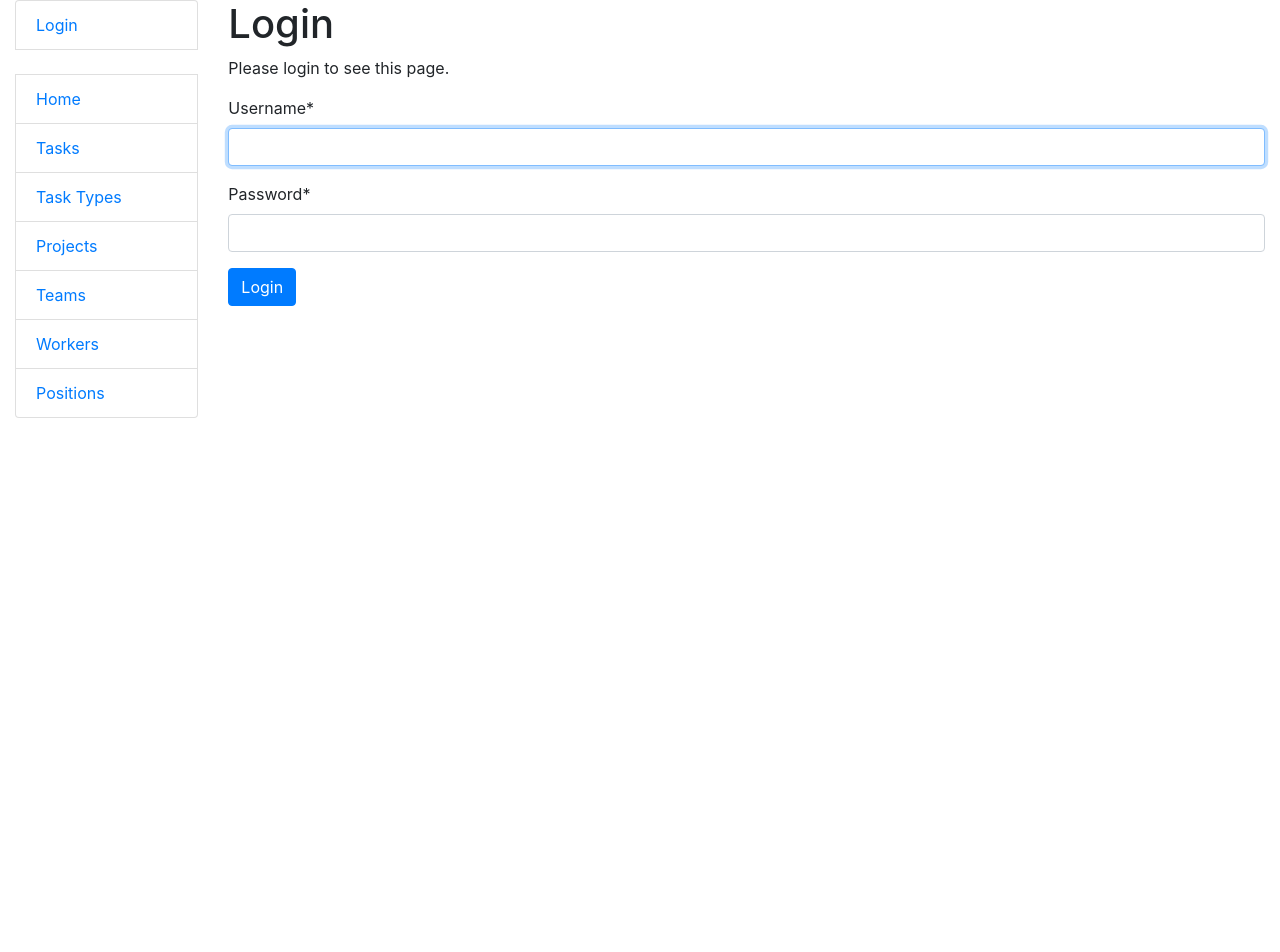
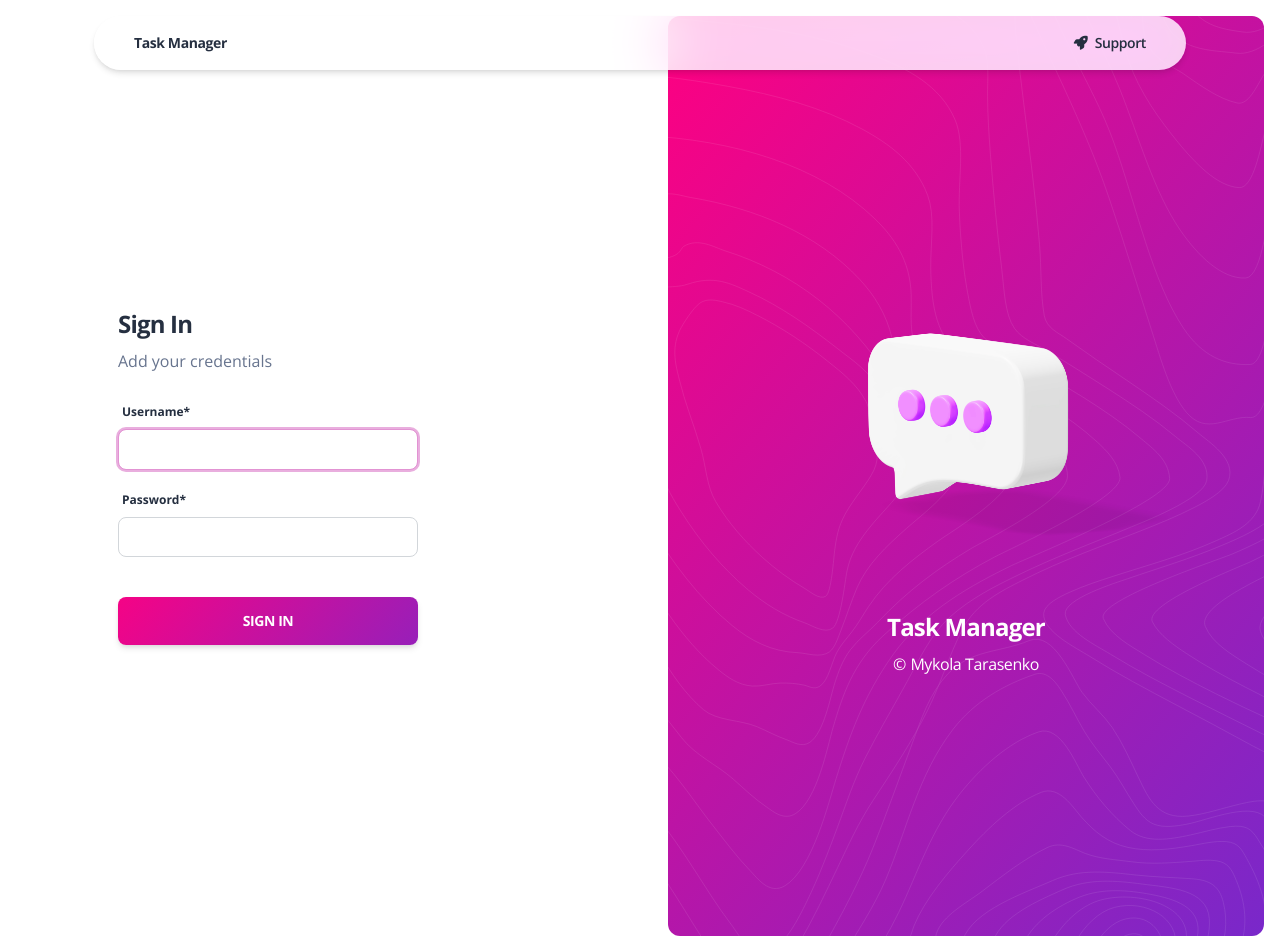
Before and after one commit to mykola-tarasenko/task-manager, a Django app: page /accounts/login/?next=/ in a window 1280 px wide. Run offline with Django 5.2, Linux system fonts and the light colour scheme; some libraries are stand-ins or nearby versions.

Commit message:
Update login.html

```diff
--- a/templates/includes/navigation-auth.html
+++ b/templates/includes/navigation-auth.html
@@ -5,8 +5,8 @@
         <nav class="navbar navbar-expand-lg  blur blur-rounded top-0 z-index-fixed shadow position-absolute my-3 py-2 start-0 end-0 mx-4">
           <div class="container-fluid">
             <a class="navbar-brand font-weight-bolder ms-sm-3"
-               href="/" rel="tooltip" title="Designed and Coded by Creative Tim" data-placement="bottom">
-              Soft UI Design System
+               href="/" rel="tooltip" title="Task Manager" data-placement="bottom">
+              Task Manager
             </a>
             <button class="navbar-toggler shadow-none ms-2" type="button" data-bs-toggle="collapse" data-bs-target="#navigation" aria-controls="navigation" aria-expanded="false" aria-label="Toggle navigation">
               <span class="navbar-toggler-icon mt-2">
@@ -19,21 +19,15 @@
               <ul class="navbar-nav navbar-nav-hover ms-lg-12 ps-lg-5 w-100">
                 <li class="nav-item ms-lg-auto">
                   <a class="nav-link nav-link-icon me-2"
-                     href="https://appseed.us/support/" target="_blank">
+                     href="mailto:mykola.tarasenko23@gmail.com" target="_blank">
                     <i class="fa fa-rocket me-1"></i>
                     <p class="d-inline text-sm z-index-1 font-weight-bold" data-bs-toggle="tooltip" data-bs-placement="bottom" title="Get Free Support">Support</p>
                   </a>
-                </li>
-                <li class="nav-item my-auto ms-3 ms-lg-0">
-                  <a href="https://appseed.us/product/soft-ui-design-pro/django/"
-                     target="_blank"
-                     class="btn btn-sm  bg-gradient-primary btn-round mb-0 me-1 mt-2 mt-md-0">PRO Version</a>
                 </li>
               </ul>
             </div>
           </div>
         </nav>
-        <!-- End Navbar -->
       </div>
     </div>
   </div>
--- a/templates/layouts/base-fullscreen.html
+++ b/templates/layouts/base-fullscreen.html
@@ -22,7 +22,7 @@ Coded by www.creative-tim.com
   <link rel="canonical" href="https://appseed.us/ui-kit/soft-ui-design-system"/>
 
   <title>
-    Django Soft UI Design System - {% block title %}{% endblock %} | AppSeed
+    Task Manager - {% block title %}{% endblock %}
   </title>
 
   <!--     Fonts and icons     -->
--- a/templates/layouts/base-presentation.html
+++ b/templates/layouts/base-presentation.html
@@ -22,7 +22,7 @@ Coded by www.creative-tim.com
   <link rel="canonical" href="https://appseed.us/ui-kit/soft-ui-design-system"/>
 
   <title>
-    {% block title %}Task Manager{% endblock %}
+    Task Manager - {% block title %}{% endblock %}
   </title>
 
   <!--     Fonts and icons     -->
--- a/templates/registration/login.html
+++ b/templates/registration/login.html
@@ -1,24 +1,65 @@
-{% extends "base.html" %}
+{% extends 'layouts/base-fullscreen.html' %}
+
+{% block title %} Sign IN {% endblock title %}
+
+<!-- Specific CSS goes HERE -->
+{% block stylesheets %}{% endblock stylesheets %}
+
 {% load crispy_forms_filters %}
+
+{% block body_class %} sign-in-illustration {% endblock body_class %}
 
 {% block content %}
 
-{% if form.errors %}
-  <p>Your username and password didn't match. Please try again.</p>
-{% endif %}
+  {% include "includes/navigation-auth.html" %}
 
-<h1>Login</h1>
+  <section>
+    <div class="page-header section-height-100">
+      <div class="container">
+        <div class="row">
+          <div class="col-xl-4 col-lg-5 col-md-7 d-flex flex-column mx-lg-0 mx-auto">
+            <div class="card card-plain">
+              <div class="card-header pb-0 text-left">
+                <h4 class="font-weight-bolder">Sign In</h4>
+                <p class="mb-0">Add your credentials</p>
+              </div>
+              <div class="card-body">
 
-{% if next %}
-  <p>Please login to see this page.</p>
-{% endif %}
+                <form method="post" action="" role="form">
+                  {% csrf_token %}
+                  {{ form|crispy }}
+                  <div class="text-center">
+                    <button type="submit" name="login"
+                            class="btn btn-lg bg-gradient-primary btn-lg w-100 mt-4 mb-0">Sign in</button>
+                  </div>
+                </form>
+              </div>
+            </div>
+          </div>
+          <div class="col-6 d-lg-flex d-none h-100 my-auto pe-0 position-absolute top-0 end-0 text-center justify-content-center flex-column">
+            <div class="position-relative bg-gradient-primary h-100 m-3 px-7 border-radius-lg d-flex flex-column justify-content-center">
+              <img src="{{ ASSETS_ROOT }}/img/shapes/pattern-lines.svg" alt="pattern-lines" class="position-absolute opacity-4 start-0">
+              <div class="position-relative">
+                <img class="max-width-500 w-100 position-relative z-index-2" src="{{ ASSETS_ROOT }}/img/illustrations/chat.png">
+              </div>
+              <h4 class="mt-5 text-white font-weight-bolder">
+                Task Manager
+              </h4>
+              <p class="text-white">
+                &copy; <a target="_blank" class="text-white" href="https://github.com/mykola-tarasenko">Mykola Tarasenko</a>
+              </p>
+            </div>
+          </div>
+        </div>
+      </div>
+    </div>
+  </section>
 
-<form method="post" action="{% url 'login' %}">
-  {% csrf_token %}
-  {{ form|crispy }}
+{% endblock content %}
 
-  <input type="submit" value="Login" class="btn btn-primary" />
-  <input type="hidden" name="next" value="{{ next }}" />
-</form>
+<!-- Specific JS goes HERE -->
+{% block javascripts %}
 
-{% endblock %}
+  <script src="{{ ASSETS_ROOT }}/js/soft-design-system.min.js?v=1.0.1" type="text/javascript"></script>
+
+{% endblock javascripts %}
```
